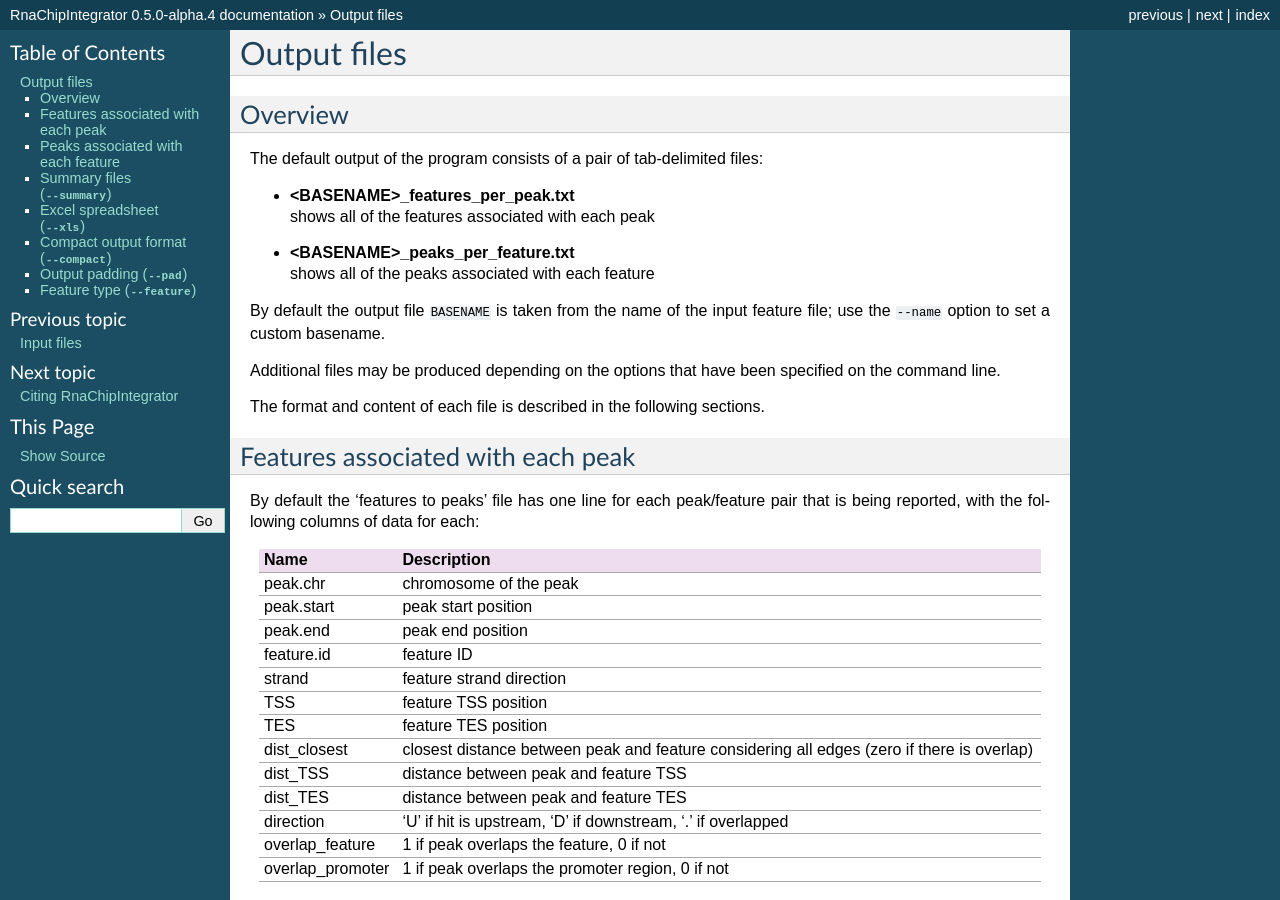
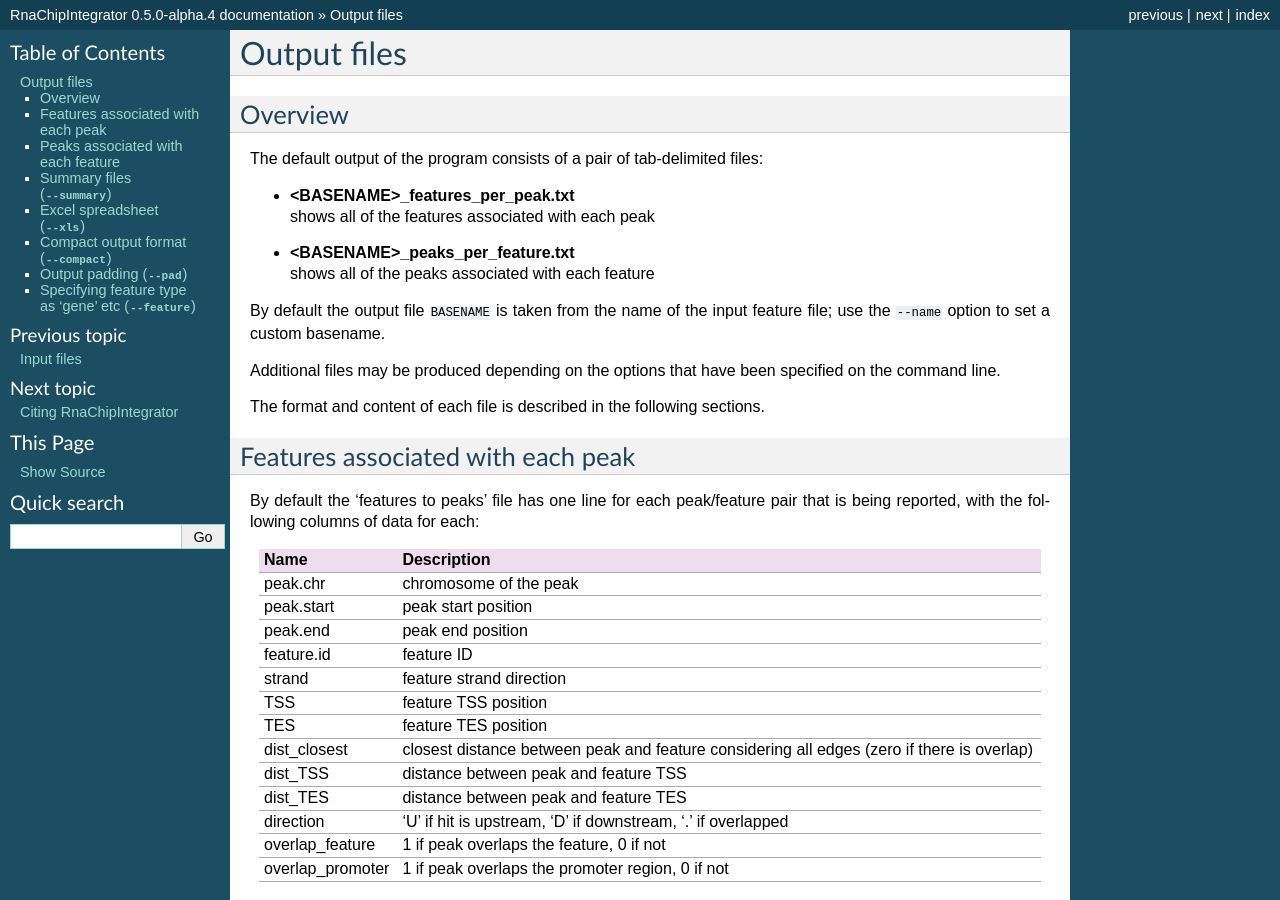
Before and after one commit to fls-bioinformatics-core/RnaChipIntegrator, a Sphinx documentation site: the page built from docs/outputs.rst, in a window 1280 px wide and 900 px high. Built offline with Sphinx 7.4.7, drawn with Linux system fonts in a browser that asks for light colours; some of the changed text lies outside the part shown.

Commit message:
Update to title for section on --feature option.

```diff
--- a/docs/outputs.rst
+++ b/docs/outputs.rst
@@ -159,8 +159,8 @@
 
 .. _feature_type:
 
-Feature type (``--feature``)
-----------------------------
+Specifying feature type as 'gene' etc (``--feature``)
+-----------------------------------------------------
 
 By default the program uses the generic term "feature" in its outputs
 to describe the genomic features being examined.
```
